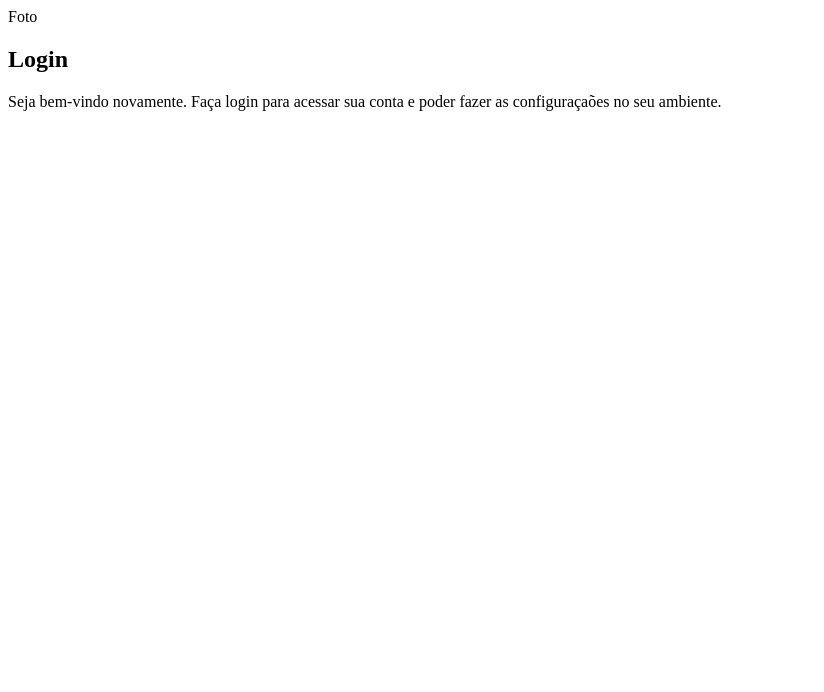
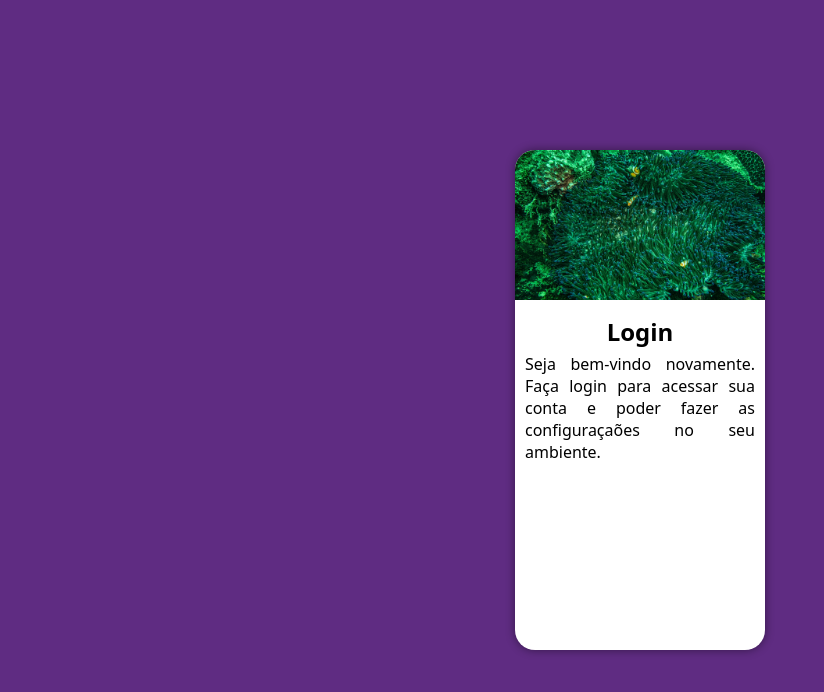
Before and after one commit to GuiArenas/projeto-login, a plain HTML site: page index.html in a window 1280 px wide. Shown: the whole page, without its empty margins (0-824 px from the left). Drawn offline with Linux system fonts and the light colour scheme.

Commit message:
att. do projeto

```diff
--- a/estilos/style.css
+++ b/estilos/style.css
@@ -5,3 +5,57 @@
     Verde: #49a09d
     Lilás: #5f2c82
 */
+
+* {
+    font-family: system-ui, -apple-system, BlinkMacSystemFont, 'Segoe UI', Roboto, Oxygen, Ubuntu, Cantarell, 'Open Sans', 'Helvetica Neue', sans-serif;
+    padding: 0px;
+    margin: 0px;
+    box-sizing: border-box;
+}
+
+body, html {
+    background-color:#5f2c82;
+    height: 100vh;
+    width: 100vw;
+}
+
+main {
+    position: relative;
+    height: 100vh;
+    width: 100vw;
+}
+
+section#login {
+    position: absolute;
+    top: 50%;
+    left: 50%;
+    transform: translate(-50%, -50%);
+
+    background-color: white;
+    width: 250px;
+    height: 500px;
+    border-radius: 20px;
+    box-shadow: 0px 0px 10px rgba(0, 0, 0, 0.453);
+}
+
+section#login > div#imagem {
+    display: block;
+    background:#5f2c82 url(../imagens/login-verde.jpg) no-repeat;
+    background-size: cover;
+    height: 150px;
+    border-radius: 20px 20px 0px 0px;
+}
+
+section#login > div#formulario {
+    display: block;
+    padding: 10px;
+}
+
+h1 {
+    text-align: center;
+    padding: 5px;
+}
+
+p {
+    text-align: justify;
+}
--- a/index.html
+++ b/index.html
@@ -10,7 +10,7 @@
     <main>
         <section id="login">
             <div id="imagem">
-                Foto
+
             </div>
             <div id="formulario">
                 <h1>Login</h1>
```
